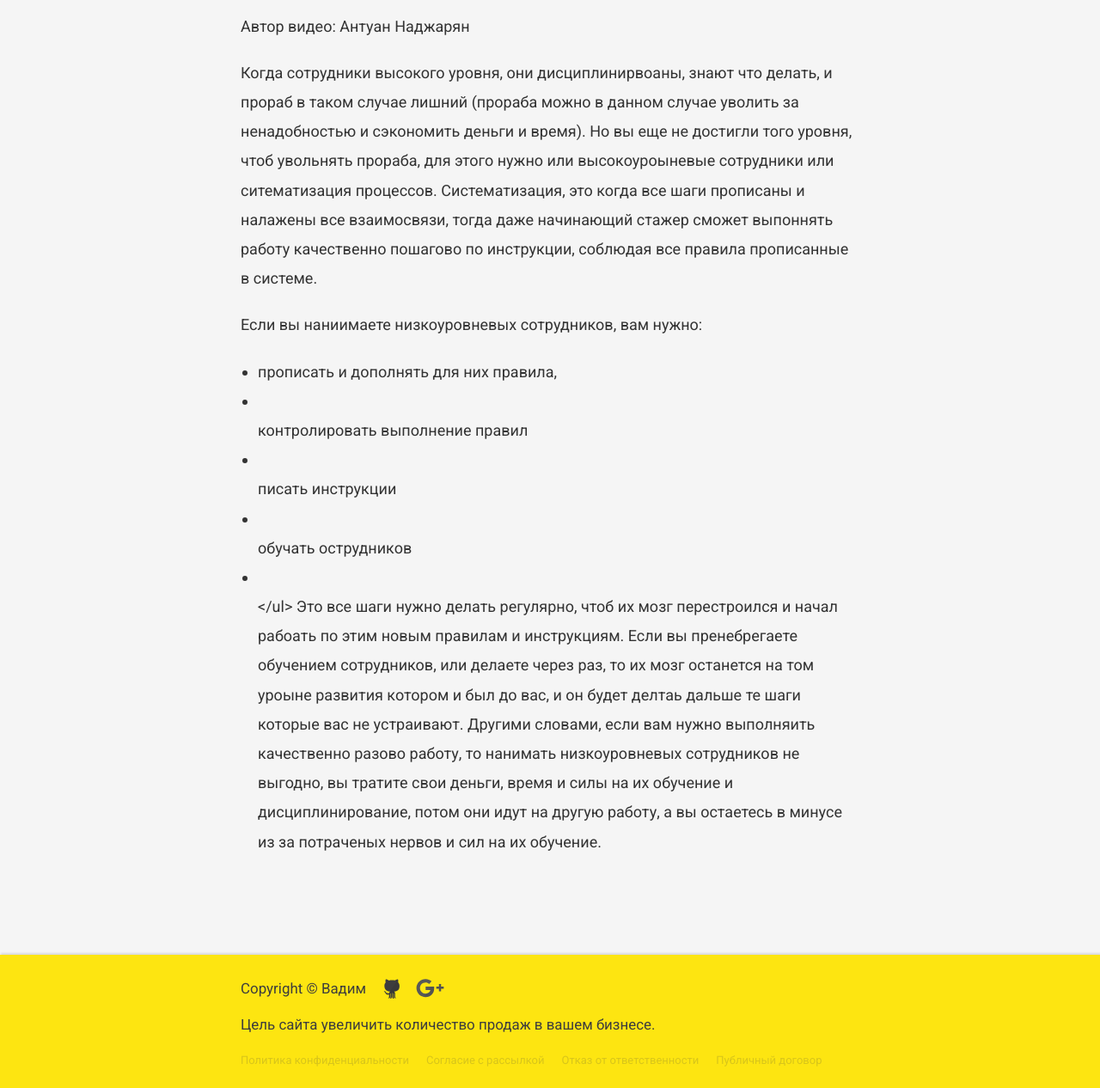
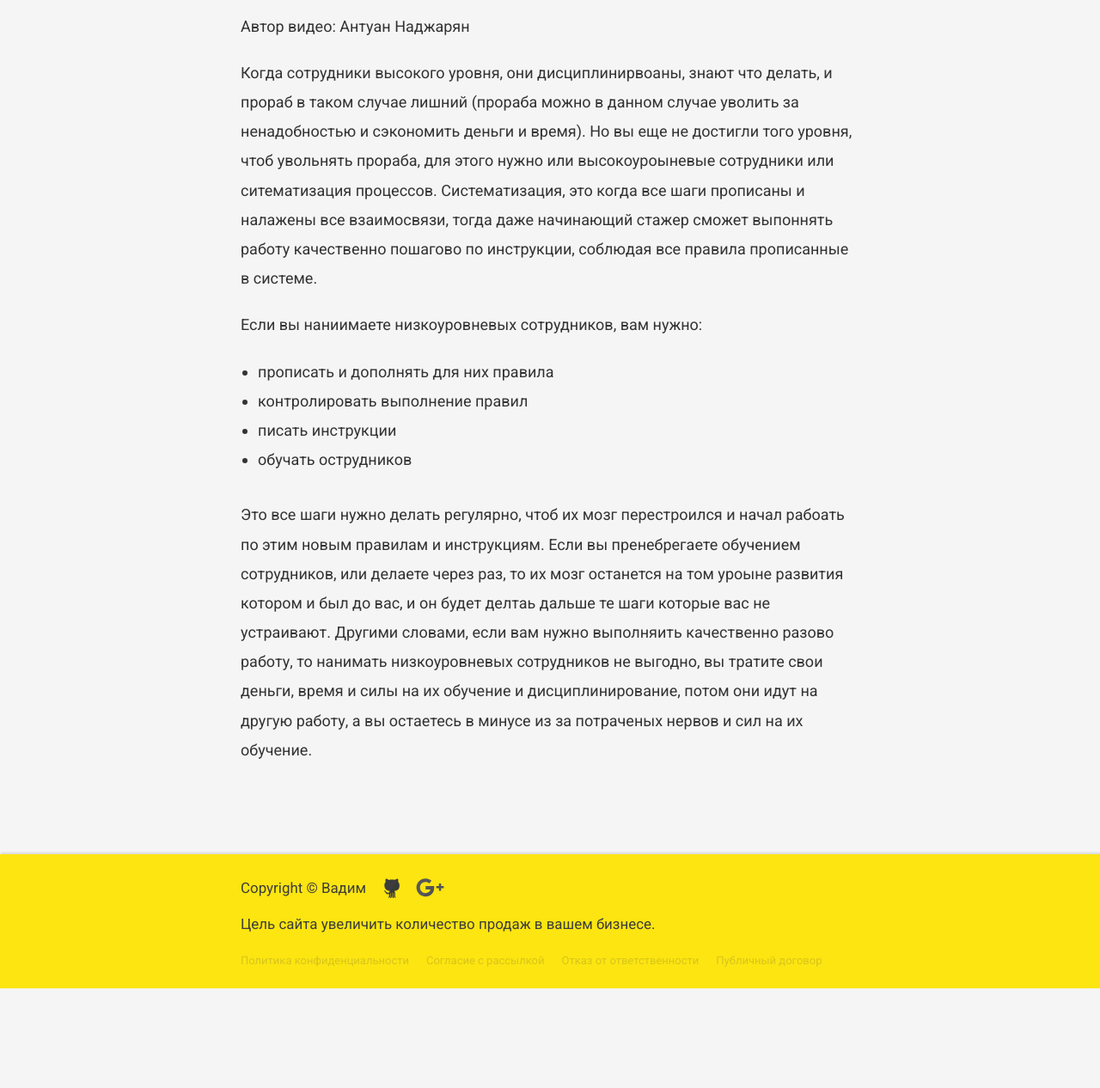
Before and after one commit to VadymVolos/vadymvolos.github.io, a Jekyll site: the page built from _posts/management/2017-06-02-esli-u-vas-plokhiye-rabotniki.md, in a window 1280 px wide and 1400 px high, scrolled down 1711 px, cut to the strip 134-1400 px from the top of the window. Shown: the whole strip at 86% size. Built offline with Jekyll 4.4.1, drawn with Linux system fonts in a browser that asks for light colours; nearby versions of some CDN libraries; comment, search, counter and statistics services are not loaded; after the commit the page ends 2995 px from its top, so only the background shows below that.

Commit message:
Update 2017-06-02-esli-u-vas-plokhiye-rabotniki.md

```diff
--- a/_posts/management/2017-06-02-esli-u-vas-plokhiye-rabotniki.md
+++ b/_posts/management/2017-06-02-esli-u-vas-plokhiye-rabotniki.md
@@ -42,13 +42,13 @@
 Если вы наниимаете низкоуровневых сотрудников, вам нужно:
 <ul>
 <li>
-прописать и дополнять для них правила,
-<li></li>
+прописать и дополнять для них правила
+</li><li>
 контролировать выполнение правил
-<li></li>
+</li><li>
 писать инструкции
-<li></li>
+</li><li>
 обучать острудников
-<li></li>
+</li>
 </ul>
 Это все шаги нужно делать регулярно, чтоб их мозг перестроился и начал рабоать по этим новым правилам и инструкциям. Если вы пренебрегаете обучением сотрудников, или делаете через раз, то их мозг останется на том уроыне развития котором и был до вас, и он будет делтаь дальше те шаги которые вас не устраивают. Другими словами, если вам нужно выполняить качественно разово работу, то нанимать низкоуровневых сотрудников не выгодно, вы тратите свои деньги, время и силы на их обучение и дисциплинирование, потом они идут на другую работу, а вы остаетесь в минусе из за потраченых нервов и сил на их обучение.
```
